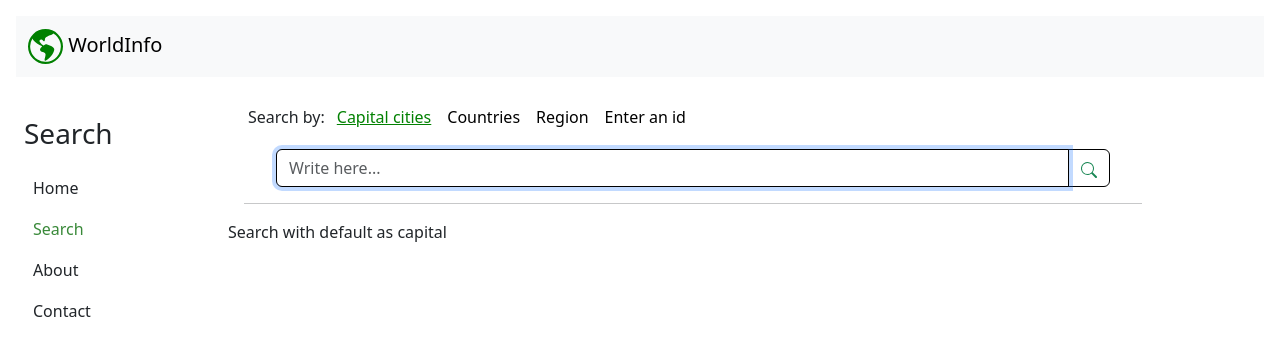
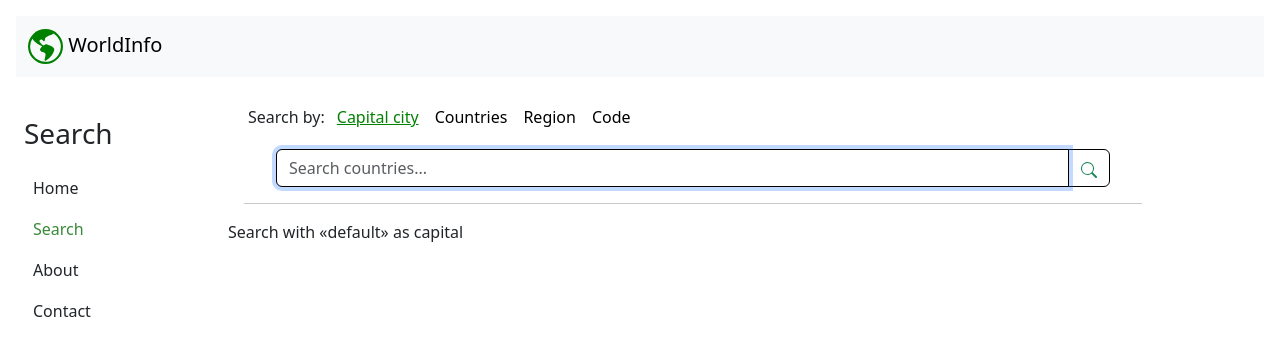
Before and after one commit to CalderonJh/CountryInfo, an Angular app: page /search/by-capital in a window 1280 px wide. Shown: the top 356 px of the page. Built offline with nearby package versions, Linux system fonts and the light colour scheme.

Commit message:
http request

```diff
--- a/src/app/core/services/search.service.ts
+++ b/src/app/core/services/search.service.ts
@@ -8,6 +8,8 @@ import { HttpClient } from '@angular/common/http';
   providedIn: 'root',
 })
 export class SearchService {
+  // TODO: al cambiar de ruta, si el search value es válido realizar búsqueda automáticamente
+
   constructor(private http: HttpClient) {}
 
   private baseURL: string = 'https://restcountries.com/v3.1';
@@ -15,9 +17,9 @@ export class SearchService {
   private _searchboxObservable: BehaviorSubject<SearchItem> =
     new BehaviorSubject<SearchItem>({ value: 'default' });
 
-  searchByCapital(value: string) {
+  search(route: string, value: string) {
     return this.http
-      .get<Country[]>(`${this.baseURL}/capital/${value}`)
+      .get<Country[]>(`${this.baseURL}/${route}/${value}`)
       .subscribe((res) => {
         console.log(res);
         this._searchboxObservable.next({ value, res });
--- a/src/app/countries/components/by-capital-component/by-capital.component.html
+++ b/src/app/countries/components/by-capital-component/by-capital.component.html
@@ -1,4 +1,4 @@
-<p> Search with {{ (data$ | async)?.value }} as  capital</p>
+<p> Search with «{{ (data$ | async)?.value }}» as  capital</p>
 <ul>
   <li *ngFor="let country of (data$ | async)?.res">
     {{country.capital}}
--- a/src/app/countries/components/by-country-component/by-country.component.html
+++ b/src/app/countries/components/by-country-component/by-country.component.html
@@ -1 +1,6 @@
-<p>Looking for countries called {{ (data$ | async)?.value }}</p>
+<p> Search with «{{ (data$ | async)?.value }}» as  name</p>
+<ul>
+  <li *ngFor="let country of (data$ | async)?.res">
+    {{country.capital}}
+  </li>
+</ul>
--- a/src/app/shared/components/searchbox/searchbox.component.html
+++ b/src/app/shared/components/searchbox/searchbox.component.html
@@ -3,18 +3,19 @@
 <!--class="list-group-item list-group-item-action"-->
 <!--routerLink="{{ item.link }}"-->
 
-<div class="mx-3 d-flex align-items-center text-light">
+<div class="mx-3 d-flex align-items-center text-light" #selectBY>
   <span class="text-dark m-1">Search by: </span>
 
-
-  <a  *ngFor="let item of items"
+  <a
+    *ngFor="let item of items"
+    [id]="item.route"
     routerLinkActive="active"
-      [routerLinkActiveOptions]="{exact: true}"
+    [routerLinkActiveOptions]="{ exact: true }"
     class="list-group-item mx-2"
-      routerLink="{{ item.link }}">
+    routerLink="{{ item.link }}"
+  >
     {{ item.title }}
   </a>
-
 </div>
 
 <div>
@@ -23,18 +24,32 @@
       #tagInput
       type="text"
       class="form-control border-black"
-    placeholder="Write here..."
+      placeholder="Search countries..."
       aria-label="search"
       aria-describedby="button-addon2"
-    (keyup.enter)="search()"
+      (keyup.enter)="searchByCapital()"
+    />
+    <button
+      class="btn btn-outline-success border-black"
+      type="button"
+      id="button-addon2"
+      (click)="searchByCapital()"
     >
-  <button class="btn btn-outline-success border-black" type="button" id="button-addon2">
       <!-- lupa -->
-    <svg xmlns="http://www.w3.org/2000/svg" width="16" height="16" fill="currentColor" class="bi bi-search" viewBox="0 0 16 16">
-      <path d="M11.742 10.344a6.5 6.5 0 1 0-1.397 1.398h-.001q.044.06.098.115l3.85 3.85a1 1 0 0 0 1.415-1.414l-3.85-3.85a1 1 0 0 0-.115-.1zM12 6.5a5.5 5.5 0 1 1-11 0 5.5 5.5 0 0 1 11 0"/>
+      <svg
+        xmlns="http://www.w3.org/2000/svg"
+        width="16"
+        height="16"
+        fill="currentColor"
+        class="bi bi-search"
+        viewBox="0 0 16 16"
+      >
+        <path
+          d="M11.742 10.344a6.5 6.5 0 1 0-1.397 1.398h-.001q.044.06.098.115l3.85 3.85a1 1 0 0 0 1.415-1.414l-3.85-3.85a1 1 0 0 0-.115-.1zM12 6.5a5.5 5.5 0 1 1-11 0 5.5 5.5 0 0 1 11 0"
+        />
       </svg>
     </button>
   </div>
 </div>
 
-<hr class="mx-3">
+<hr class="mx-3" />
--- a/src/app/shared/components/searchbox/searchbox.component.ts
+++ b/src/app/shared/components/searchbox/searchbox.component.ts
@@ -1,5 +1,6 @@
 import { Component, ViewChild, ElementRef, AfterViewInit } from '@angular/core';
 import { SearchService } from '../../../core/services/search.service';
+import { RadioButton } from '../../interfaces/radio-button';
 
 @Component({
   selector: 'shared-searchbox',
@@ -10,22 +11,29 @@ export class SearchboxComponent implements AfterViewInit {
   @ViewChild('tagInput')
   public tagInput!: ElementRef<HTMLInputElement>;
 
-  public items = [
+  @ViewChild('selectBY')
+  public selectBy!: ElementRef<HTMLDivElement>;
+
+  public items: RadioButton[] = [
     {
-      title: 'Capital cities',
+      title: 'Capital city',
       link: 'by-capital',
+      route: 'capital',
     },
     {
       title: 'Countries',
       link: 'by-country',
+      route: 'name',
     },
     {
       title: 'Region',
       link: 'by-region',
+      route: 'region',
     },
     {
-      title: 'Enter an id',
+      title: 'Code',
       link: 'by/algo',
+      route: 'alpha',
     },
   ];
 
@@ -35,7 +43,20 @@ export class SearchboxComponent implements AfterViewInit {
     this.tagInput.nativeElement.focus();
   }
 
-  search() {
-    this.searchService.searchByCapital(this.tagInput.nativeElement.value);
+  searchByCapital() {
+    const route = this.selectBy.nativeElement
+      .querySelector('.active')
+      ?.getAttribute('id');
+    console.log(route);
+    if (route && this.isValidSearch())
+      this.searchService.search(route, this.tagInput.nativeElement.value);
+  }
+
+  isValidSearch(): boolean {
+    const value = this.tagInput.nativeElement.value
+      .trim()
+      .replace(/\s+/g, ' ')
+      .toLocaleLowerCase('en-US');
+    return value.length > 0;
   }
 }
--- a/src/app/shared/pages/home-page/home-page.component.html
+++ b/src/app/shared/pages/home-page/home-page.component.html
@@ -1,9 +1,5 @@
-<h2 class="display-5 text-center">Explore different places in the world!</h2>
+<h2 class="display-5 text-center">Explore different countries in the world!</h2>
 <countries-carousel></countries-carousel>
 <div class="row justify-content-center">
-    <button
-        class="btn btn-success col-2"
-        routerLink="search"
-
-    >Search</button>
+  <button class="btn btn-success col-2" routerLink="search">Search</button>
 </div>
```
Also changed, not shown: 1 other file (tests, documents, lock files or other folders). Lines whose indentation alone changed are shown as unchanged.
